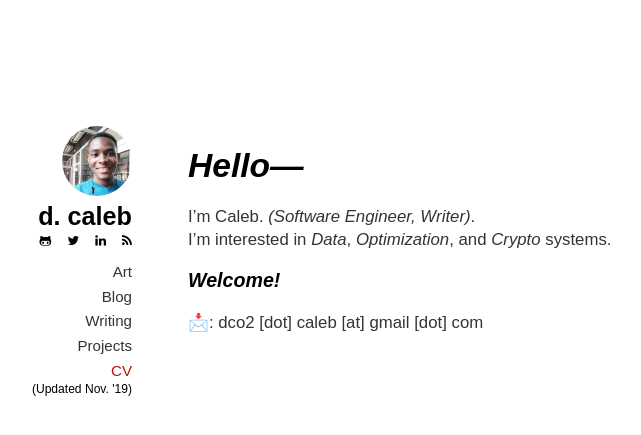
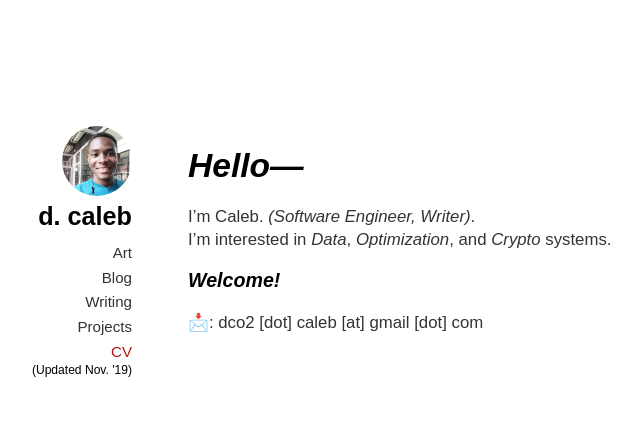
Before and after one commit to dCO2/blog-gh-pages, a Jekyll site: the page built from index.md, in a window 1280 px wide. Shown: the top 435 px of the page, without its empty margins (188-829 px from the left). Built offline with Jekyll 4.4.1, drawn with Linux system fonts in a browser that asks for light colours; some web fonts are replaced.

Commit message:
Changed author name and removed icons navbar

```diff
--- a/_includes/header.html
+++ b/_includes/header.html
@@ -3,12 +3,12 @@
     <h1 class=author-name>
         <a href=/blog-gh-pages/ > {{ site.author_name }} </a>
     </h1>
-    <div class=nav>
+    <!-- <div class=nav>
         <a href="{{ site.github_url }}"><i class=icon-github-alt></i></a>
         <a href="{{ site.twitter_url }}"><i class=icon-twitter></i></a>
         <a href="{{ site.linkedin_url }}"><i class=icon-linkedin></a></i>
         <a href="{{ site.feed_url }}"><i class=icon-rss></i></a>
-    </div>
+    </div> -->
     <div class=home-nav>
         <ul>
             <li><a href="/blog-gh-pages/art/">Art</a></li>
```
